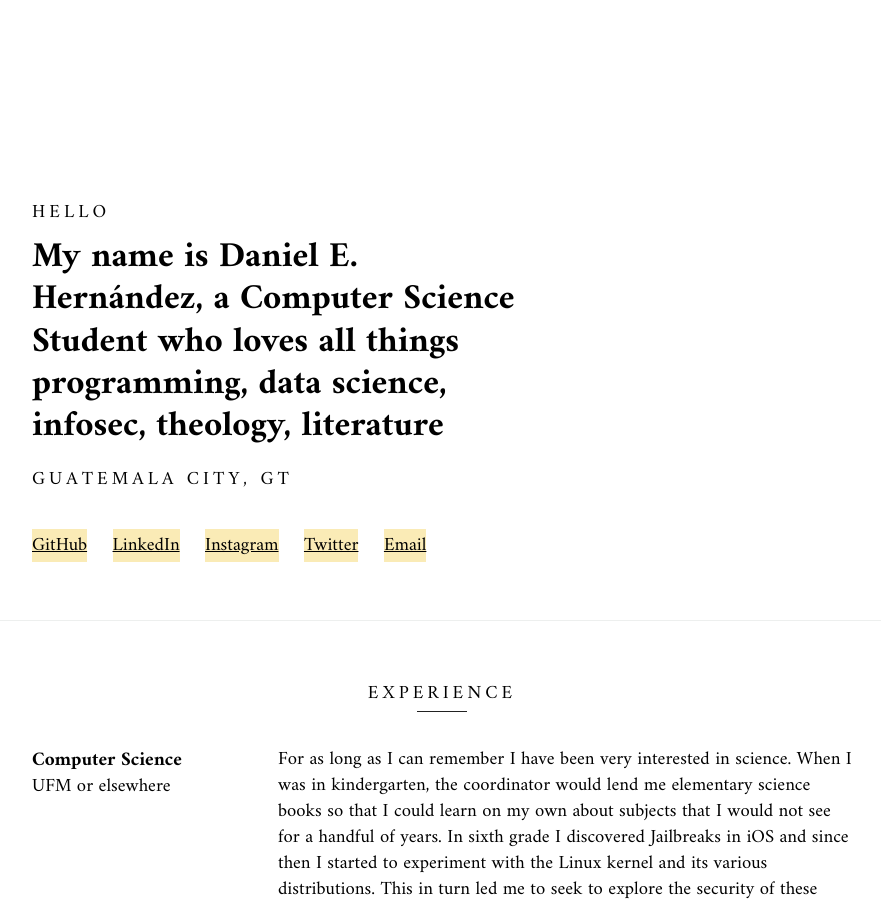
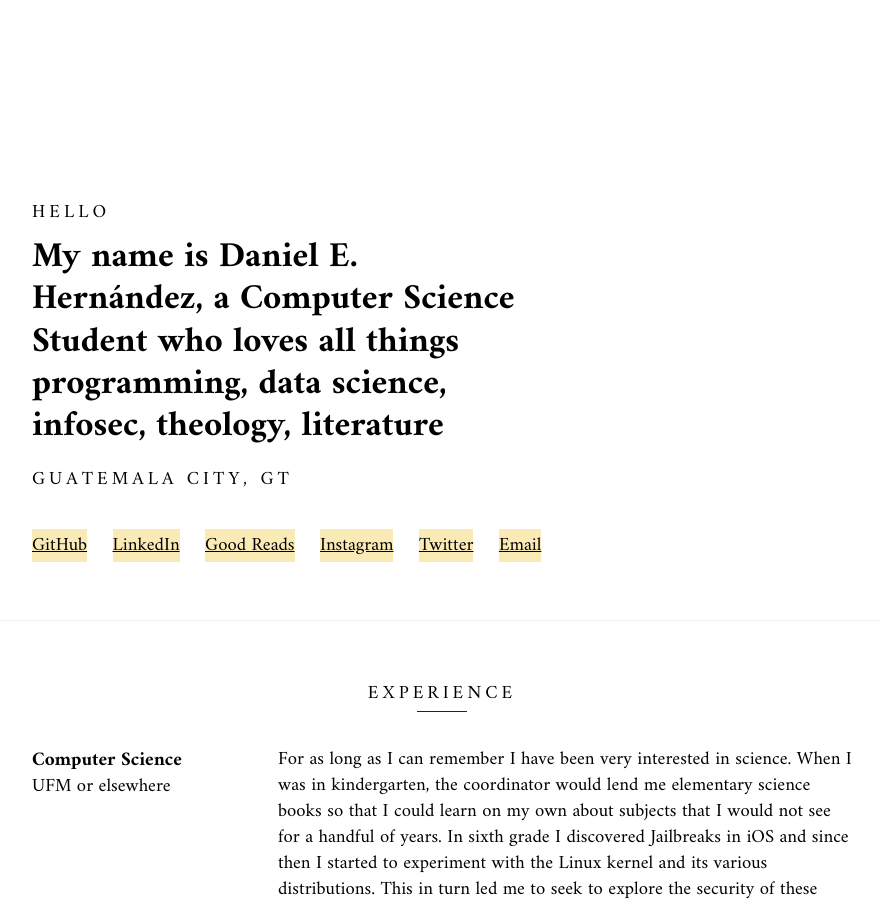
Before and after one commit to Danisnowman/jekyll-cv, a Jekyll site: the page built from index.html, in a window 1280 px wide and 900 px high. Shown: the whole window, without its empty margins (198-1079 px from the left). Built offline with Jekyll 4.4.1, drawn with Linux system fonts in a browser that asks for light colours.

Commit message:
added goodreads profile

```diff
--- a/_config.yml
+++ b/_config.yml
@@ -13,6 +13,7 @@ languages: programming, data science, infosec, theology, literature
 twitter_username: snowminal
 github_username:  Danisnowman
 instagram_user:  danisnowman
+goodreads_user: danisnowman
 linkedin_link: https://www.linkedin.com/in/daniel-hernández-3b8104159/
 email_address: danielernesto@ufm.edu
 
--- a/_includes/header.html
+++ b/_includes/header.html
@@ -10,6 +10,7 @@
         <div class="social">
             {{ if site.github_username }}<a href="http://github.com/{{ site.github_username }}" target="_blank">GitHub</a>{{ endif }}
             {{ if site.github_username }}<a href="{{ site.linkedin_link  }}" target="_blank">LinkedIn</a>{{ endif }}
+            {{ if site.goodreads_user }}<a href="https://www.goodreads.com/{{ site.goodreads_user  }}" target="_blank">Good Reads</a>{{ endif }}
             {{ if site.instagram_user }}<a href="http://instagram.com/{{ site.instagram_user }}" target="_blank">Instagram</a>{{ endif }}
             {{ if site.twitter_username }}<a href="http://twitter.com/{{ site.twitter_username }}" target="_blank">Twitter</a>{{ endif }}
             {{ if site.email_address }}<a href="mailto:{{ site.email_address }}" target="_blank">Email</a>{{ endif }}
```
